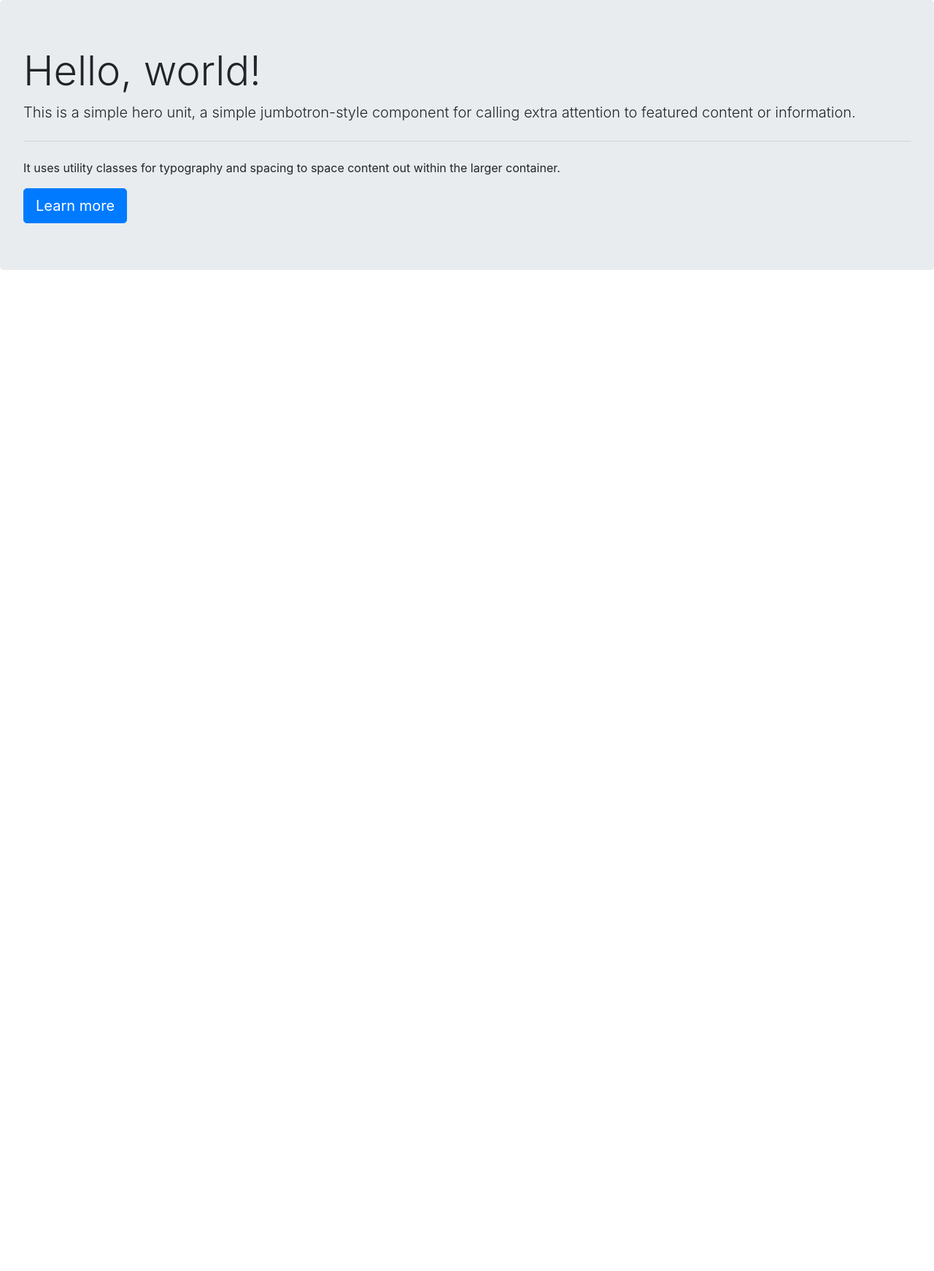
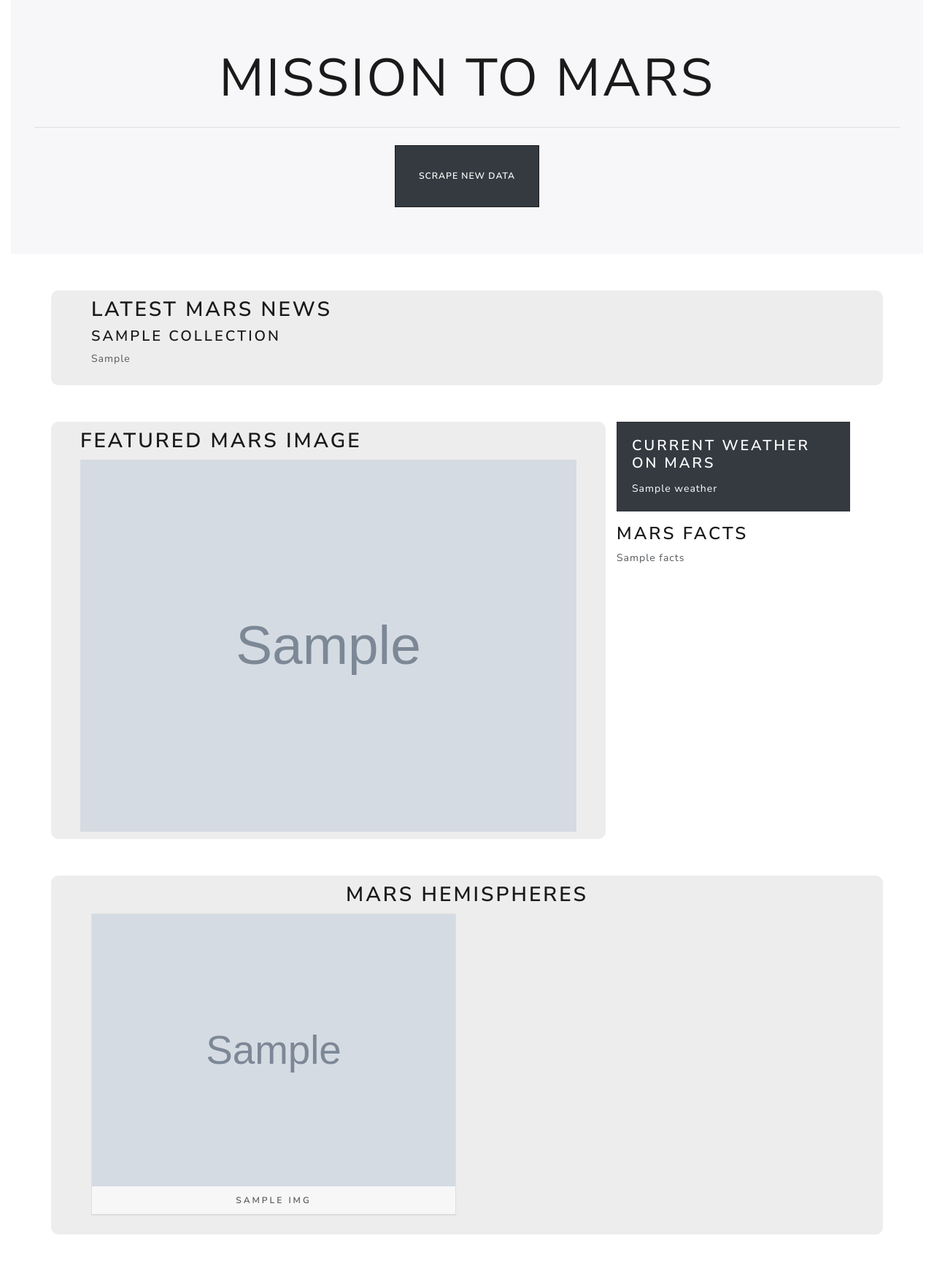
Before and after one commit to soobing91/A10_Mars_App, a Flask app: page / in a window 1280 px wide. Shown: the whole page at 73% size. Before the commit the page ends 370 px from the top, so only its background shows below. Run offline with Flask 2, Linux system fonts and the light colour scheme; grey boxes marked "Sample" are stand-in pictures; a database or web service that is not in the repository returns one stand-in record (values such as "Sample title"); some libraries are stand-ins or nearby versions.

Commit message:
Cleaned codes

```diff
--- a/templates/index.html
+++ b/templates/index.html
@@ -5,19 +5,96 @@
     <meta charset="utf-8">
     <meta name="viewport" content="width=device-width, initial-scale=1, shrink-to-fit=no">
 
-    <!-- Bootstrap CSS -->
-    <link rel="stylesheet" href="https://stackpath.bootstrapcdn.com/bootstrap/4.3.1/css/bootstrap.min.css" integrity="sha384-ggOyR0iXCbMQv3Xipma34MD+dH/1fQ784/j6cY/iJTQUOhcWr7x9JvoRxT2MZw1T" crossorigin="anonymous">
-
-    <title>Hello, world!</title>
+    <!-- Bootstrap CSS and stylesheet-->
+    <link href="https://stackpath.bootstrapcdn.com/bootswatch/4.3.1/lux/bootstrap.min.css" rel="stylesheet" integrity="sha384-hVpXlpdRmJ+uXGwD5W6HZMnR9ENcKVRn855pPbuI/mwPIEKAuKgTKgGksVGmlAvt" crossorigin="anonymous">
+    <title>Mission to Mars</title>
   </head>
   <body>
-    <div class="jumbotron">
-        <h1 class="display-4">Hello, world!</h1>
-        <p class="lead">This is a simple hero unit, a simple jumbotron-style component for calling extra attention to featured content or information.</p>
+
+    <!-- Box for scraping data -->
+    <div class="container-fluid">
+      <div class="jumbotron text-center">
+        <h1 class="display-3">Mission to Mars</h1>
         <hr class="my-4">
-        <p>It uses utility classes for typography and spacing to space content out within the larger container.</p>
-        <a class="btn btn-primary btn-lg" href="/scrape" role="button">Learn more</a>
+        <a class="btn btn-primary btn-lg bg-dark" href="/scrape" role="button">Scrape New Data</a>
       </div>
+    </div>
+
+    <!-- Container for Latest Mars News -->
+    <div class="container">
+      <div
+        class="row"
+        style="
+          background-color: #ededed;
+          margin-top: 50px;
+          margin-bottom: 50px;
+          padding: 10px 40px 10px 40px;
+          border-radius: 10px;
+        ">
+        <div class="col-lg-12">
+          <h2>Latest Mars News</h2>
+          <h4>{{ summary.news_title }}</h4>
+          <p>{{ summary.news_p }}</p>
+        </div>
+      </div>
+      <div class="row">
+
+        <!-- Box for Featured Mars Image -->
+        <div class="col-lg-8"
+          style="
+            background-color: #ededed;
+            margin-top: auto;
+            margin-bottom: auto;
+            padding: 10px 40px 10px 40px;
+            border-radius: 10px;
+          ">
+          <h2>Featured Mars Image</h2>
+          <img style="height: 100%; width: 100%;" src="{{ summary.featured_image_url }}" alt="Featured image on JPL">
+        </div>
+        <div class="col-lg-4">
+
+          <!-- Card for Current Weather on Mars -->
+          <div class="card text-white bg-dark mb-3" style="max-width: 20rem;">
+            <div class="card-body">
+              <h4 class="card-title">Current Weather on Mars</h4>
+              <p class="card-text">{{ summary.weather }}</p>
+            </div>
+          </div>
+
+          <!-- Table for Mars Facts -->
+          <h3>Mars Facts</h3>
+          {{ summary.facts | safe }}
+        </div>
+      </div>
+
+      <!-- Cards for Mars Hemispheres images -->
+      <div
+        class="row"
+        style="
+          background-color: #ededed;
+          margin-top: 50px;
+          margin-bottom: 50px;
+          padding: 10px 40px 10px 40px;
+          border-radius: 10px;
+        ">
+        <div class="col-lg-12 text-center">
+          <h2>Mars Hemispheres</h2>
+          <div class="row">
+            {% for img in summary.hemisphere_image_urls %}
+            <div class="col-lg-6">
+              <div class="card mb-3">
+                <img style="height: 100%; width: 100%; display: block;"
+                     src="{{ img.img_url }}"
+                     alt="{{ img.title }}">
+                <h6 class="card-header">{{ img.title }}</h6>
+              </div>
+            </div>
+            {% endfor %}
+          </div>
+        </div>
+      </div>
+    </div>
+
 
     <!-- Optional JavaScript -->
     <!-- jQuery first, then Popper.js, then Bootstrap JS -->
```
Also changed, not shown: scrape_mars.py (+19 -7 lines), 2 other files.
